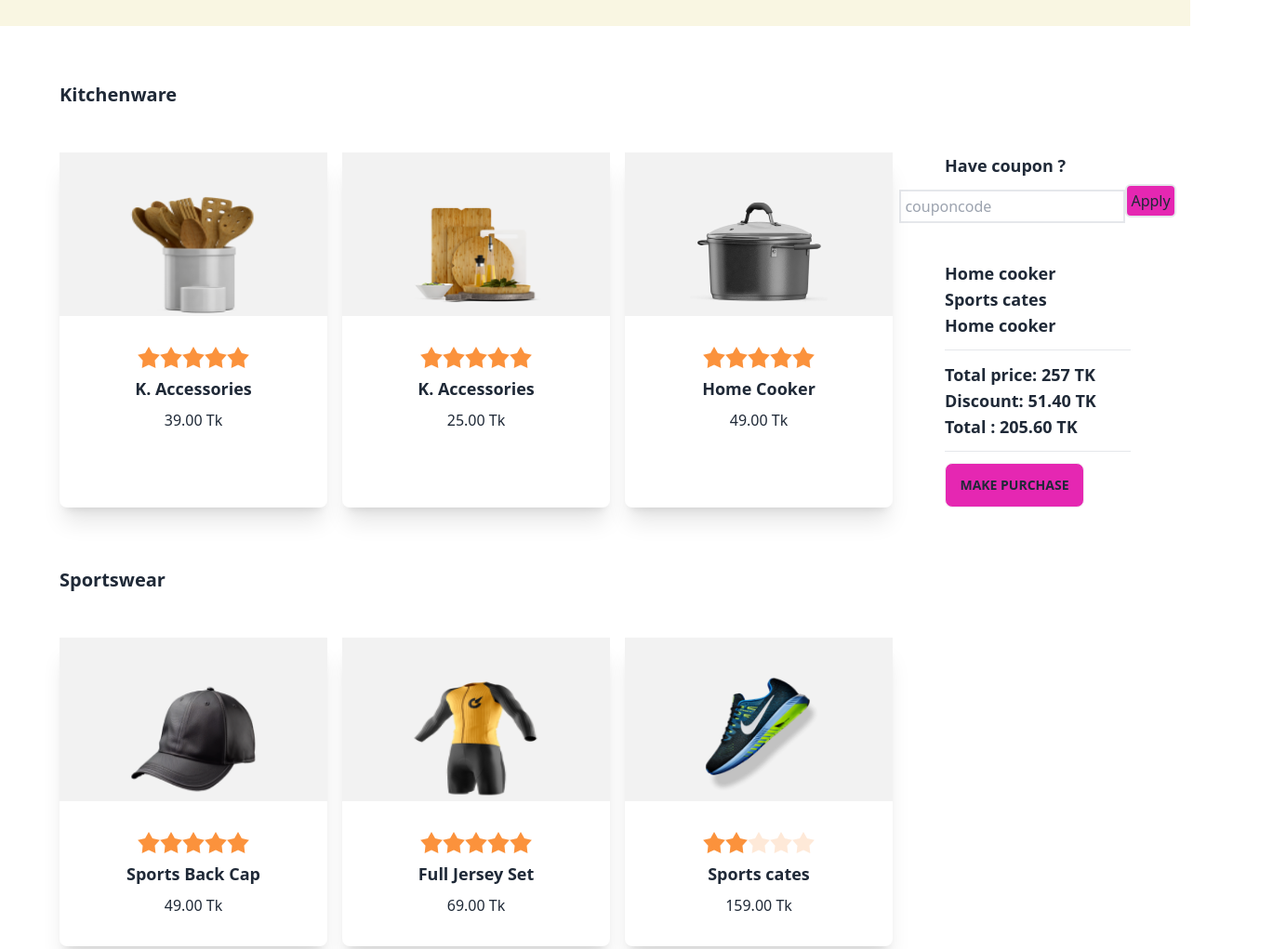
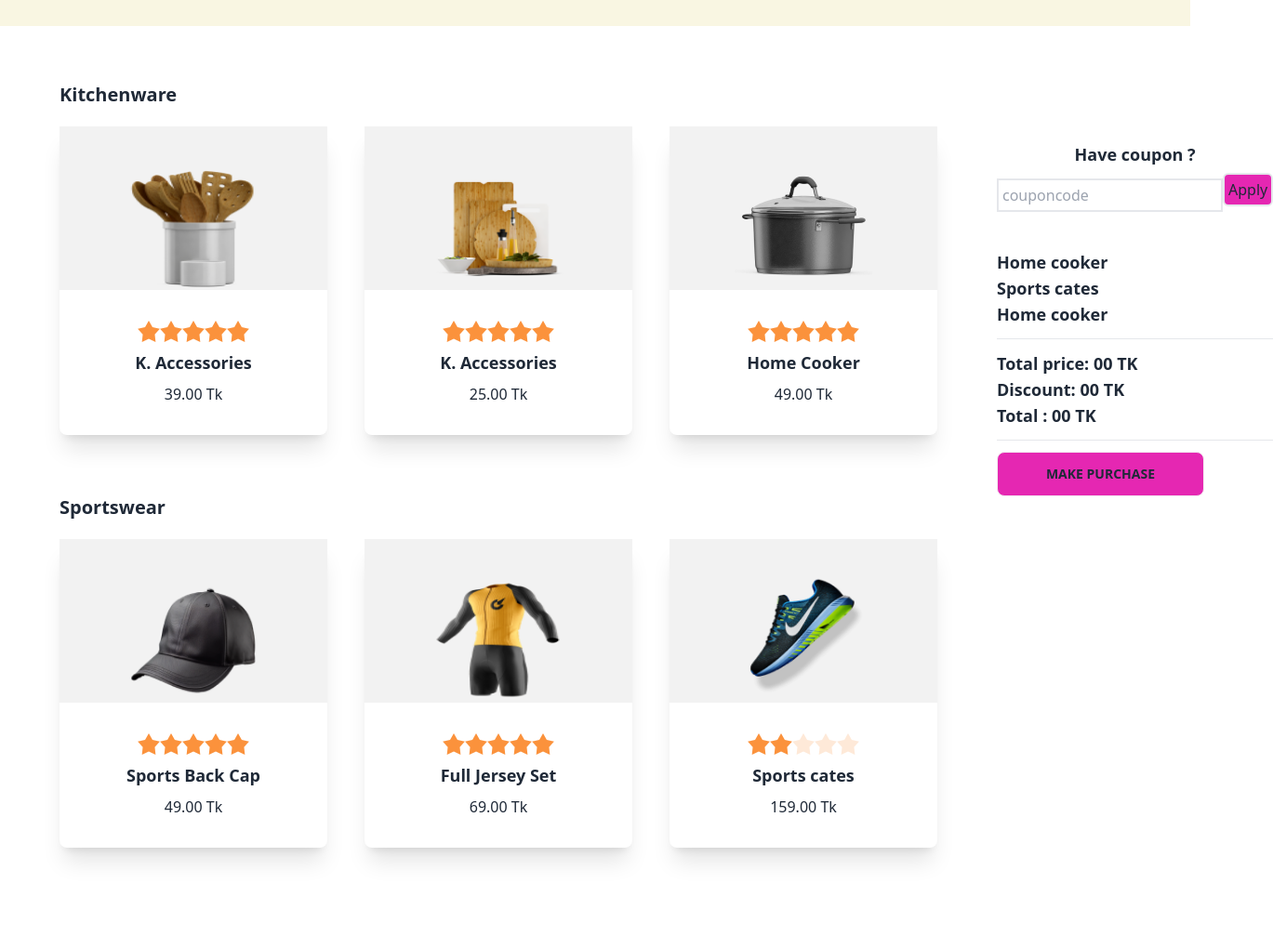
Before and after one commit to Mohosin2126/85-summer-sale-assignment, a plain HTML site: page index.html in a window 1280 px wide. Shown: the part 680-1701 px from the top of the page at 93% size, 1369 px wide, since content can reach past the window. After the commit the page ends 1652 px from the top, so only its background shows below. Drawn offline with nearby package versions, Linux system fonts and the light colour scheme.

Commit message:
validation remains

```diff
--- a/index.html
+++ b/index.html
@@ -29,14 +29,17 @@
   src="./images/Summer 1.png" alt="">
  </div>
  </div>
- <!-- card section start  -->
- <div class="max-w-screen-xl max-auto px-8 md:px-16 py-5 my-10">
-    <!-- card title  -->
+ <!-- card section -->
+ <section class="max-w-screen-xl max-auto px-8 md:px-16 py-5 my-10">
+  <!-- main div of card section  -->
+<div class="flex flex-col md:flex-row">
+  <!-- left side container -->
   <div>
-        <h1 class="black font-extrabold text-xl"> Kitchenware</h1>
-    </div>
-<!-- card section -->
-<div  class="grid  md:grid-cols-4 gap-5 md:gap-x-16 mt-12">
+<!-- upper card section -->
+<div>
+  <h1 class="black font-extrabold text-xl mb-5"> Kitchenware</h1>
+  <!-- only card -->
+  <div class="flex flex-wrap justify-center items-center md:flex-nowrap md:justify-start md:items-start  gap-10">
     <!-- card-1 -->
 <div id="option-Click1" class="card md:w-72 bg-base-100 shadow-xl rounded-lg bg-rgba-gray">
   <div class="bg-[#1111110D]">
@@ -94,55 +97,13 @@
         <p class=" text-[rgba-gray-50]"><span id><span id="product-price-3">49.00 </span>Tk</p>
   </div>
 </div>
-  <!-- right site card container  -->
-  <div class="ml-10 ">
-    <!-- have a coupon  -->
-    <div class="border-1 rounded-lg bg-[#FFFFFF]">
-        <h4 class="black text-lg font-semibold">Have coupon ?</h4>
-      <div class="lg:flex lg:justify-center items-center ">
-        <input id ="input-Field" type="text" class="mt-3 border-2 p-1 " placeholder="couponcode"> <button id="apply-button"  class="border-2 rounded-md  p-1 bg-[#E527B2]" > Apply</button>
-      </div>
-
-      </div>
-      <!-- item list  -->
-      <div class="mt-10 ">
-   <div class="mb-3">
-    <ul id="list-Id" class="black text-lg font-semibold">
-        <li >Home cooker</li>
-    <li >Sports cates</li>
-    <li > Home cooker</li>
-   </ul>
-   </div>
-   <hr >
-   <div class="mt-3 mb-3">
-    <p class="black text-lg font-semibold">Total price: <span id="current-Price">257</span> TK </p>
-    <p class="black text-lg font-semibold">Discount: <span id="discount-amount">51.40</span> TK </p>
-    <p class="black text-lg font-semibold">Total : <span id="final-total-amount">205.60</span> TK </p>
-   </div>
-   <hr>
-   <!-- The button to open modal -->
- <!-- The button to open modal -->
- <a href="#my_modal_8"   class=" btn mt-3 bg-[#E527B2] p-2 rounded-lg w-9/12 mx-auto"  id="purchase-button" >Make purchase</a>
-
- <div class="modal " id="my_modal_8">
-   <div class="modal-box flex flex-col justify-center items-center">
-    <img src="./images/congo.png" alt="">
-     <h3 class="font-bold text-lg">congratulation</h3>
-     <p class="py-4">thank you for purchase </p>
-     <div class="modal-action">
-      <a href="#" class="btn">home </a>
   </div>
 </div>
- </div>
-      </div>
-  </div>
-</div>
-<!-- card section-2 -->
+<!-- lower card section -->
 <div class="mt-16">
-    <h1 class="black font-extrabold text-xl">Sportswear </h1>
-</div>
-<!-- card section -->
-<div class=" grid md:grid-cols-4 gap-5 md:gap-x-16 mt-12">
+  <h1 class="black font-extrabold text-xl mb-5">Sportswear </h1>
+  <!-- only card -->
+  <div class="flex flex-wrap justify-center items-center md:flex-nowrap md:justify-start md:items-start  gap-10">
     <!-- card-1 -->
 <div id="option-Click4" class="card  md:w-72 bg-base-100 shadow-xl rounded-lg bg-rgba-gray">
   <div class="bg-[#1111110D]">
@@ -200,9 +161,56 @@
         <p class=" text-[rgba-gray-50]"><span id><span id="product-price-6">159.00 </span>Tk</p>
   </div>
   </div>
+</div>
+  </div>
 
 </div>
+<!-- right side container  -->
+<div class="ml-16 mt-16">
+  <!-- have a coupon  -->
+  <div class="border-1 rounded-lg bg-[#FFFFFF]">
+    <h4 class="black text-center text-lg font-semibold">Have coupon ?</h4>
+  <div class="lg:flex lg:justify-center items-center ">
+    <input id ="input-Field" type="text" class="mt-3 border-2 p-1 " placeholder="couponcode"> <button id="apply-button"  class="border-2 rounded-md  p-1 bg-[#E527B2]" > Apply</button>
   </div>
+  </div>
+   <!-- item list  -->
+  <div class="mt-10 ">
+    <div class="mb-3">
+     <ul id="list-Id" class="black text-lg font-semibold">
+         <li >Home cooker</li>
+     <li >Sports cates</li>
+     <li > Home cooker</li>
+    </ul>
+    </div>
+    <hr >
+    <!-- price list -->
+    <div class="mt-3 mb-3">
+      <p class="black text-lg font-semibold">Total price: <span id="current-Price">00</span> TK </p>
+      <p class="black text-lg font-semibold">Discount: <span id="discount-amount">00</span> TK </p>
+      <p class="black text-lg font-semibold">Total : <span id="final-total-amount">00</span> TK </p>
+     </div>
+     <hr>
+
+  <div  >
+    <!-- The button to open modal -->
+    <a href="#my_modal_8"   class=" btn mt-3 bg-[#E527B2] p-2 rounded-lg w-9/12 mx-auto"  id="purchase-button" >Make purchase</a>
+
+    <div class="modal " id="my_modal_8">
+      <div class="modal-box flex flex-col justify-center items-center">
+       <img src="./images/congo.png" alt="">
+        <h3 class="font-bold text-lg">congratulation</h3>
+        <p class="py-4">thank you for purchase </p>
+        <div class="modal-action">
+         <a href="#" class="btn">home </a>
+        </div>
+      </div>
+    </div>
+</div>
+</div>
+</div>
+ </section>
+
      </main>
      <footer>
 
--- a/script.js
+++ b/script.js
@@ -159,7 +159,7 @@ document.getElementById('final-total-amount').innerText=total
  document.getElementById('apply-button').addEventListener('click',function(){
    let inputField =document.getElementById('input-Field').value
    let discountPercentage=20;
-if (inputField=="sell200"){
+if (inputField=="SELL200"){
   let currentPriceString= document.getElementById('current-Price').innerText
   let currentPrice=parseFloat(currentPriceString)
   let discountTotalAmount = (currentPrice * discountPercentage) / 100;
```
Lines whose indentation alone changed are shown as unchanged.
